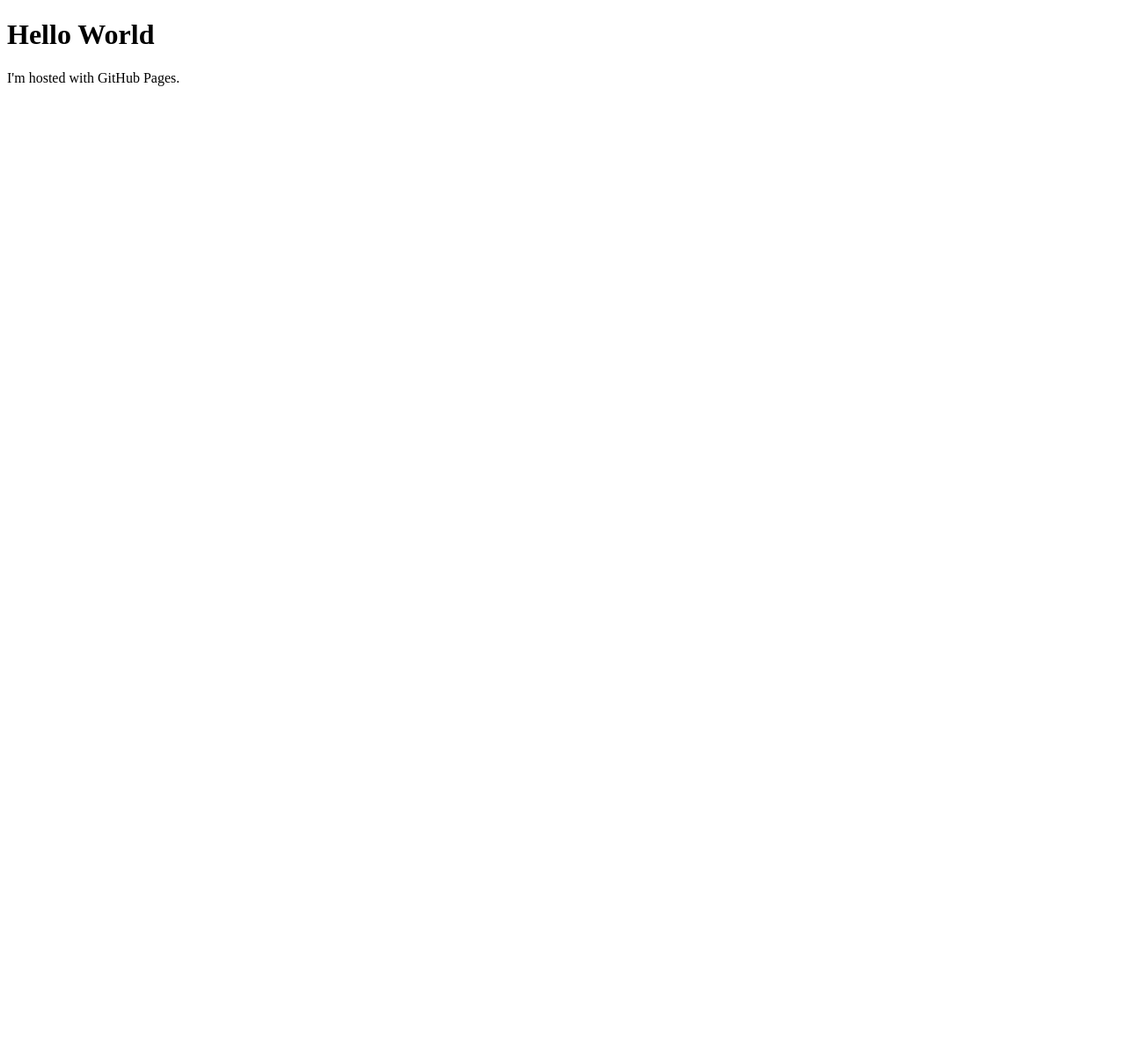
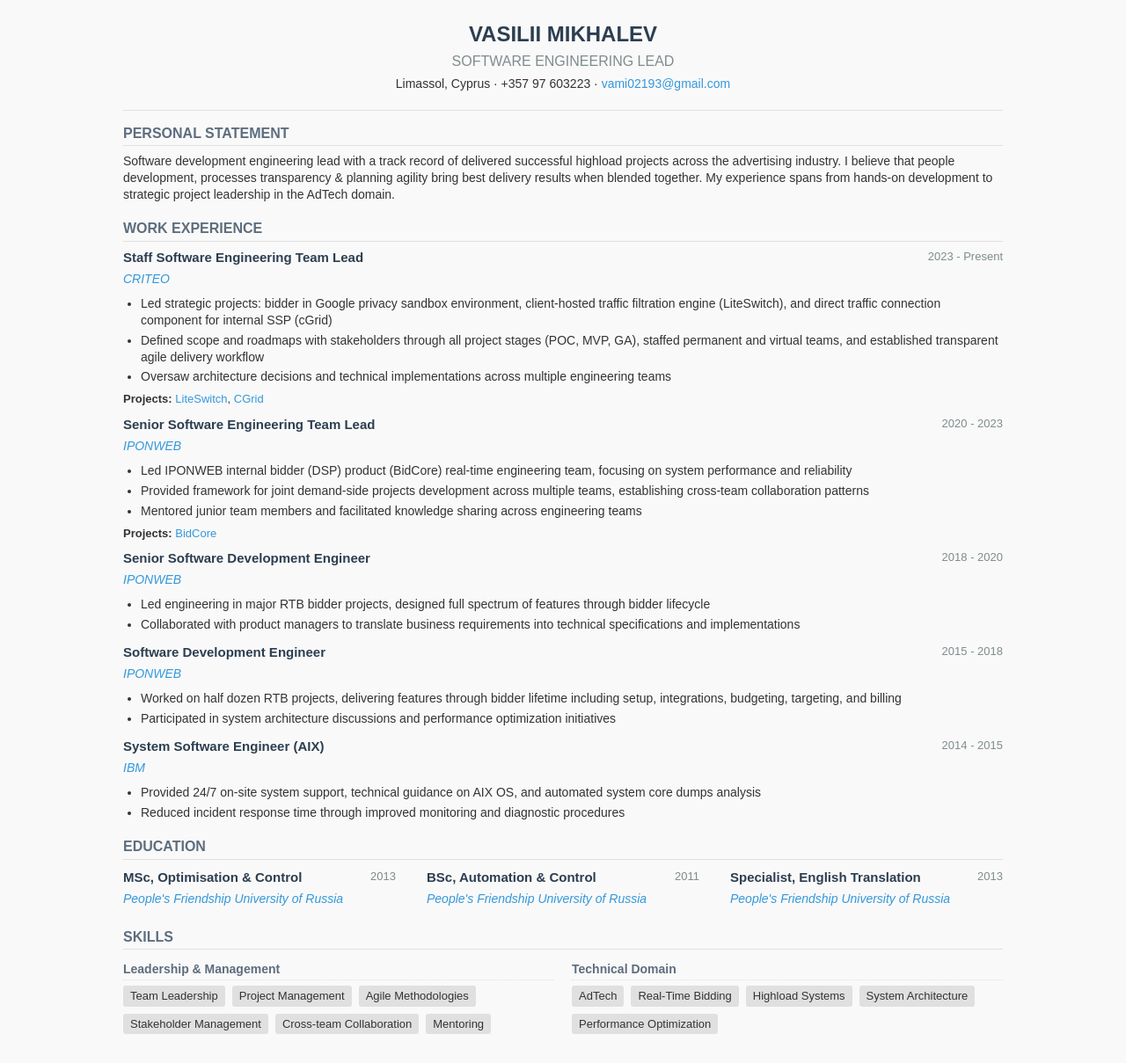
Before and after one commit to vamihalev/vamihalev.github.io, a plain HTML site: page index.html in a window 1280 px wide. Shown: the whole page at 88% size. Before the commit the page ends 800 px from the top, so only its background shows below. Drawn offline with Linux system fonts and the light colour scheme.

Commit message:
Push initial one-pager version

```diff
--- /dev/null
+++ b/data.js
@@ -0,0 +1,111 @@
+const personalData = {
+    name: "VASILII MIKHALEV",
+    title: "SOFTWARE ENGINEERING LEAD",
+    location: "Limassol, Cyprus",
+    phone: "+357 97 603223",
+    email: "vami02193@gmail.com",
+
+    statement: "Software development engineering lead with a track record of delivered successful highload projects across the advertising industry. I believe that people development, processes transparency & planning agility bring best delivery results when blended together. My experience spans from hands-on development to strategic project leadership in the AdTech domain.",
+
+    experience: [
+        {
+            period: "2023 - Present",
+            title: "Staff Software Engineering Team Lead",
+            company: "CRITEO",
+            responsibilities: [
+                "Led strategic projects: bidder in Google privacy sandbox environment, client-hosted traffic filtration engine (LiteSwitch), and direct traffic connection component for internal SSP (cGrid)",
+                "Defined scope and roadmaps with stakeholders through all project stages (POC, MVP, GA), staffed permanent and virtual teams, and established transparent agile delivery workflow",
+                "Oversaw architecture decisions and technical implementations across multiple engineering teams"
+            ],
+            projects: [
+                {
+                    name: "LiteSwitch",
+                    url: "https://docs.liteswitch.bidswitch.com"
+                },
+                {
+                    name: "CGrid",
+                    url: "https://www.criteo.com/platform/commerce-grid/"
+                }
+            ]
+        },
+        {
+            period: "2020 - 2023",
+            title: "Senior Software Engineering Team Lead",
+            company: "IPONWEB",
+            responsibilities: [
+                "Led IPONWEB internal bidder (DSP) product (BidCore) real-time engineering team, focusing on system performance and reliability",
+                "Provided framework for joint demand-side projects development across multiple teams, establishing cross-team collaboration patterns",
+                "Mentored junior team members and facilitated knowledge sharing across engineering teams"
+            ],
+            projects: [
+                {
+                    name: "BidCore",
+                    url: "https://docs.bidcore.iponweb.com"
+                }
+            ]
+        },
+        {
+            period: "2018 - 2020",
+            title: "Senior Software Development Engineer",
+            company: "IPONWEB",
+            responsibilities: [
+                "Led engineering in major RTB bidder projects, designed full spectrum of features through bidder lifecycle",
+                "Collaborated with product managers to translate business requirements into technical specifications and implementations"
+            ]
+        },
+        {
+            period: "2015 - 2018",
+            title: "Software Development Engineer",
+            company: "IPONWEB",
+            responsibilities: [
+                "Worked on half dozen RTB projects, delivering features through bidder lifetime including setup, integrations, budgeting, targeting, and billing",
+                "Participated in system architecture discussions and performance optimization initiatives"
+            ]
+        },
+        {
+            period: "2014 - 2015",
+            title: "System Software Engineer (AIX)",
+            company: "IBM",
+            responsibilities: [
+                "Provided 24/7 on-site system support, technical guidance on AIX OS, and automated system core dumps analysis",
+                "Reduced incident response time through improved monitoring and diagnostic procedures"
+            ]
+        }
+    ],
+
+    education: [
+        {
+            year: "2013",
+            degree: "MSc, Optimisation & Control",
+            institution: "People's Friendship University of Russia"
+        },
+        {
+            year: "2011",
+            degree: "BSc, Automation & Control",
+            institution: "People's Friendship University of Russia"
+        },
+        {
+            year: "2013",
+            degree: "Specialist, English Translation",
+            institution: "People's Friendship University of Russia"
+        }
+    ],
+
+    skills: {
+        "Leadership & Management": [
+            "Team Leadership",
+            "Project Management",
+            "Agile Methodologies",
+            "Stakeholder Management",
+            "Cross-team Collaboration",
+            "Mentoring"
+        ],
+        "Technical Domain": [
+            "AdTech",
+            "Real-Time Bidding",
+            "Highload Systems",
+            "System Architecture",
+            "Performance Optimization"
+        ]
+    }
+};
--- a/index.html
+++ b/index.html
@@ -1,10 +1,112 @@
 <!DOCTYPE html>
-<html>
+<html lang="en">
 <head>
-    <title>vamihalev.github.io</title>
+    <meta charset="UTF-8">
+    <meta name="viewport" content="width=device-width, initial-scale=1.0">
+    <title>Vasilii Mikhalev - Software Engineering Lead</title>
+    <link rel="stylesheet" href="styles.css">
 </head>
 <body>
-    <h1>Hello World</h1>
-    <p>I'm hosted with GitHub Pages.</p>
+    <header>
+        <h1 id="fullName">LOADING...</h1>
+        <p class="subtitle" id="jobTitle">LOADING...</p>
+        <div class="contact-info">
+            <p id="contactDetails">Loading contact information...</p>
+        </div>
+    </header>
+
+    <section class="section">
+        <h2>PERSONAL STATEMENT</h2>
+        <p id="personalStatement">Loading personal statement...</p>
+    </section>
+
+    <section class="section">
+        <h2>WORK EXPERIENCE</h2>
+        <div id="workExperience">
+            <!-- Work experience will be loaded dynamically -->
+            <p>Loading work experience...</p>
+        </div>
+    </section>
+
+    <section class="section">
+        <h2>EDUCATION</h2>
+        <div class="education-container" id="education">
+            <!-- Education will be loaded dynamically -->
+            <p>Loading education...</p>
+        </div>
+    </section>
+
+    <section class="section">
+        <h2>SKILLS</h2>
+        <div class="skills-container" id="skills">
+            <!-- Skills will be loaded dynamically -->
+            <p>Loading skills...</p>
+        </div>
+    </section>
+
+    <script src="data.js"></script>
+    <script>
+        // Populate basic information
+        document.getElementById('fullName').textContent = personalData.name;
+        document.getElementById('jobTitle').textContent = personalData.title;
+
+        // Format contact details
+        const contactHTML = `${personalData.location} · ${personalData.phone} · <a href="mailto:${personalData.email}">${personalData.email}</a>`;
+        document.getElementById('contactDetails').innerHTML = contactHTML;
+
+        // Set personal statement
+        document.getElementById('personalStatement').textContent = personalData.statement;
+
+        // Generate work experience HTML
+        let workHTML = '';
+        personalData.experience.forEach((job, index) => {
+            workHTML += `
+                <div>
+                    <span class="job-date">${job.period}</span>
+                    <h3 class="job-title">${job.title}</h3>
+                    <p class="job-company">${job.company}</p>
+                    <div class="clear"></div>
+                    <ul>
+                        ${job.responsibilities.map(item => `<li>${item}</li>`).join('')}
+                    </ul>
+                    ${job.projects ? `
+                    <p class="job-projects">
+                        <strong>Projects:</strong>
+                        ${job.projects.map(project => `<a href="${project.url}" target="_blank">${project.name}</a>`).join(', ')}
+                    </p>
+                    ` : ''}
+                </div>
+                ${index < personalData.experience.length - 1 ? '<div class="job-separator"></div>' : ''}
+            `;
+        });
+        document.getElementById('workExperience').innerHTML = workHTML;
+
+        // Generate education HTML
+        let educationHTML = '';
+        personalData.education.forEach(edu => {
+            educationHTML += `
+                <div class="education-item">
+                    <span class="education-date">${edu.year}</span>
+                    <h3 class="education-degree">${edu.degree}</h3>
+                    <p class="education-school">${edu.institution}</p>
+                </div>
+            `;
+        });
+        document.getElementById('education').innerHTML = educationHTML;
+
+        // Generate skills HTML
+        let skillsHTML = '';
+        for (const category in personalData.skills) {
+            skillsHTML += `
+                <div class="skills-column">
+                    <h3>${category}</h3>
+                    <div class="skills-list">
+                        ${personalData.skills[category].map(skill => `<span class="skill-item">${skill}</span>`).join('')}
+                    </div>
+                </div>
+            `;
+        }
+        document.getElementById('skills').innerHTML = skillsHTML;
+    </script>
 </body>
 </html>
--- /dev/null
+++ b/styles.css
@@ -0,0 +1,186 @@
+body {
+    font-family: 'Arial', sans-serif;
+    line-height: 1.35;
+    color: #333;
+    max-width: 1000px;
+    margin: 0 auto;
+    padding: 15px 20px;
+    background-color: #f9f9f9;
+    font-size: 14px;
+}
+header {
+    text-align: center;
+    margin-bottom: 15px;
+    padding-bottom: 10px;
+    border-bottom: 1px solid #e0e0e0;
+}
+h1 {
+    color: #2c3e50;
+    margin-bottom: 4px;
+    margin-top: 8px;
+    font-size: 24px;
+}
+h2 {
+    color: #5D6D7E;
+    margin-top: 15px;
+    margin-bottom: 8px;
+    border-bottom: 1px solid #e0e0e0;
+    padding-bottom: 3px;
+    font-size: 16px;
+}
+h3 {
+    color: #2c3e50;
+    margin-bottom: 2px;
+    margin-top: 0;
+    font-size: 15px;
+}
+.contact-info {
+    text-align: center;
+    margin-bottom: 10px;
+}
+.contact-info p {
+    margin: 0;
+}
+.contact-info a {
+    color: #3498db;
+    text-decoration: none;
+}
+.contact-info a:hover {
+    text-decoration: underline;
+}
+.section {
+    margin-bottom: 18px;
+}
+.section p {
+    margin: 5px 0;
+}
+.job-title, .education-degree {
+    font-weight: bold;
+    margin-bottom: 2px;
+}
+.job-company, .education-school {
+    font-style: italic;
+    color: #3498db;
+}
+.job-date, .education-date {
+    float: right;
+    color: #7f8c8d;
+    font-size: 13px;
+}
+.skills-list {
+    display: flex;
+    flex-wrap: wrap;
+    gap: 8px;
+    margin-top: 5px;
+}
+.skill-item {
+    background-color: #e0e0e0;
+    padding: 3px 8px;
+    border-radius: 3px;
+    font-size: 13px;
+}
+.clear {
+    clear: both;
+}
+.subtitle {
+    color: #7f8c8d;
+    font-size: 16px;
+    margin-top: 0;
+    margin-bottom: 5px;
+}
+ul {
+    margin-top: 4px;
+    margin-bottom: 7px;
+    padding-left: 20px;
+}
+li {
+    margin-bottom: 4px;
+}
+.job-projects {
+    margin-top: 2px;
+    margin-bottom: 3px;
+    font-size: 13px;
+}
+.job-projects a {
+    color: #3498db;
+    text-decoration: none;
+}
+.job-projects a:hover {
+    text-decoration: underline;
+}
+.education-container {
+    display: flex;
+    flex-wrap: wrap;
+    justify-content: space-between;
+    gap: 10px;
+    margin-top: 10px;
+}
+.education-item {
+    width: 31%;
+}
+.job-separator {
+    height: 5px;
+}
+.tech-skills {
+    margin-top: 8px;
+}
+.skills-container {
+    display: flex;
+    gap: 20px;
+}
+.skills-column {
+    flex: 1;
+}
+.skills-column h3 {
+    margin-top: 5px;
+    color: #5D6D7E;
+    font-size: 14px;
+    border-bottom: 1px dotted #e0e0e0;
+    padding-bottom: 2px;
+    margin-bottom: 6px;
+}
+@media print {
+    body {
+        background-color: white;
+        padding: 0 15px;
+        margin: 0;
+        font-size: 11px;
+        line-height: 1.2;
+    }
+    h1 {
+        font-size: 18px;
+        margin-top: 5px;
+        margin-bottom: 1px;
+    }
+    h2 {
+        font-size: 14px;
+        margin-top: 8px;
+        margin-bottom: 4px;
+    }
+    h3 {
+        font-size: 12px;
+    }
+    .section {
+        margin-bottom: 8px;
+        page-break-inside: avoid;
+    }
+    .subtitle {
+        font-size: 13px;
+        margin-bottom: 2px;
+    }
+    ul {
+        margin-top: 2px;
+        margin-bottom: 3px;
+        padding-left: 15px;
+    }
+    li {
+        margin-bottom: 1px;
+    }
+    .skill-item {
+        padding: 1px 5px;
+        font-size: 10px;
+    }
+    .job-separator {
+        height: 2px;
+    }
+}
```
